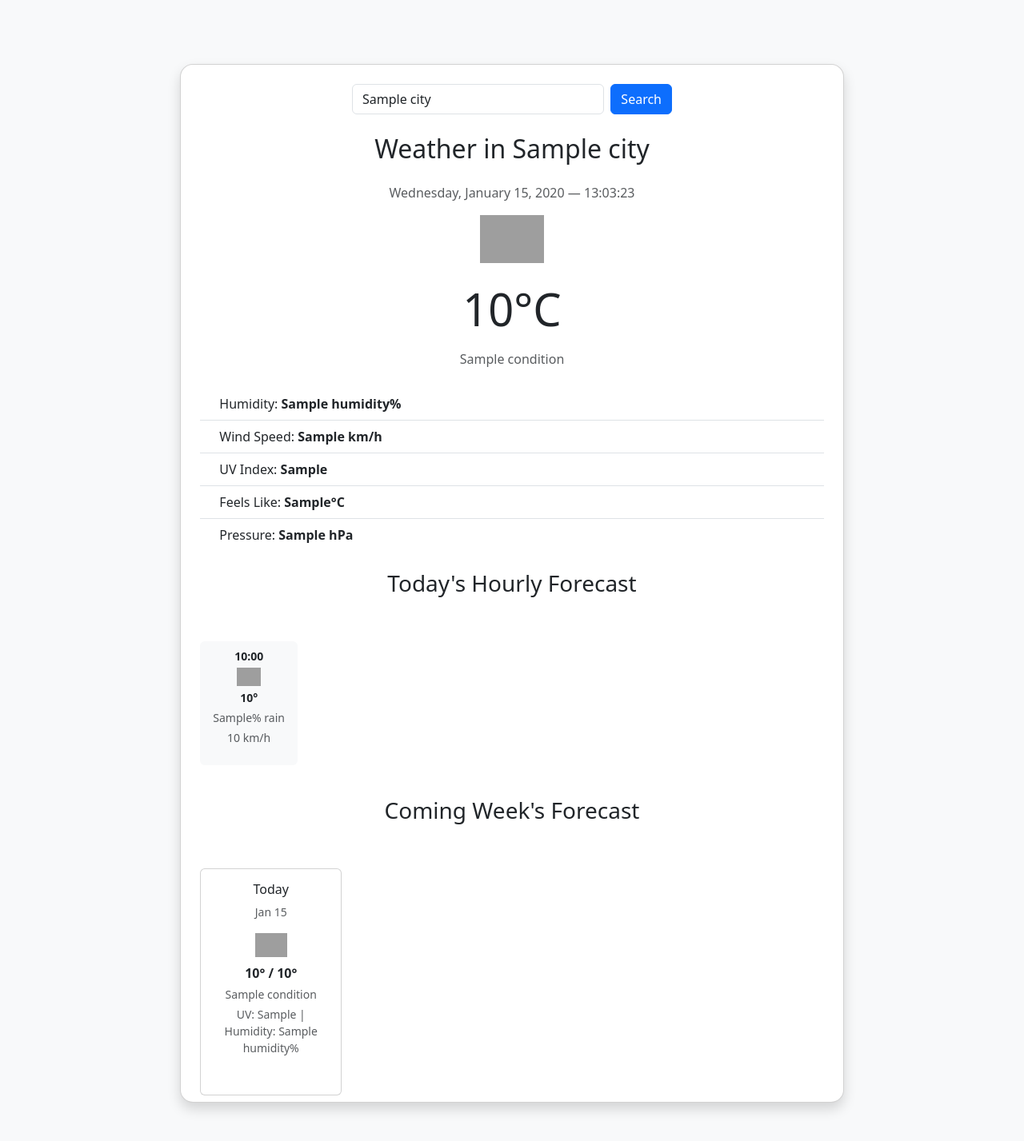
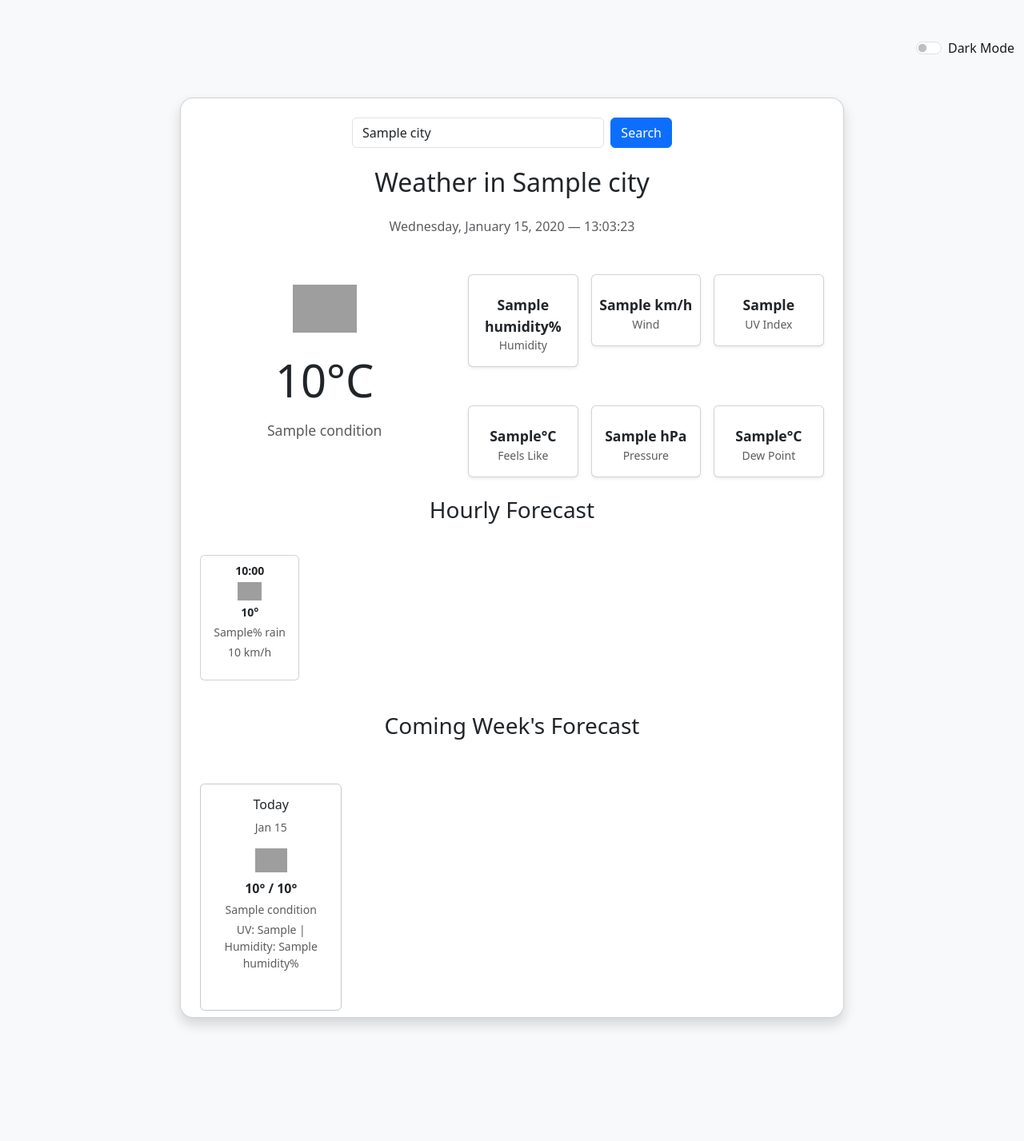
Before and after one commit to muaadh99/weather_app, a Django app: template weather/templates/weather/index.html in a window 1280 px wide. Shown: the whole page at 80% size. After the commit the page ends 1284 px from the top, so only its background shows below. Run offline with Django 5.2, Linux system fonts and the light colour scheme; the template is opened without the code that fills it: most values are stand-ins (such as "Sample title", 1, 10 or a date in 2020); some libraries are stand-ins or nearby versions; grey boxes are pictures that could not be loaded.

Commit message:
Dark mode added

```diff
--- a/weather/templates/weather/index.html
+++ b/weather/templates/weather/index.html
@@ -12,6 +12,19 @@
   <meta name="viewport" content="width=device-width, initial-scale=1">
   <link href="https://cdn.jsdelivr.net/npm/bootstrap@5.3.0/dist/css/bootstrap.min.css" rel="stylesheet">
   <style>
+    :root {
+      --bg-body-light: #f8f9fa;
+      --bg-body-dark: #181a1b;
+    }
+    [data-bs-theme="light"] body {
+      background-color: var(--bg-body-light) !important;
+      color: #191919;
+    }
+    [data-bs-theme="dark"] body {
+      background-color: var(--bg-body-dark) !important;
+      color: #f8f9fa;
+    }
+
     .weather-icon { width: 80px; }
     .card { margin-top: 2rem; }
     .searchbar { max-width: 400px; margin: 0 auto 2rem auto; }
@@ -29,8 +42,13 @@
 </head>
 
 <body class="bg-light">
-
   <div class="container-fluid py-5">
+    <div class="d-flex justify-content-end mb-3">
+      <div class="form-check form-switch">
+        <input class="form-check-input" type="checkbox" id="darkModeSwitch">
+        <label class="form-check-label" for="darkModeSwitch">Dark Mode</label>
+      </div>
+    </div>
     <div class="row justify-content-center">
       <div class="col-12 col-md-10 col-lg-8">
         <div class="card shadow rounded-4">
@@ -38,7 +56,7 @@
             <form method="post" class="mb-4 d-flex searchbar" id="city-form">
               {% csrf_token %}
               <input type="text" name="city" class="form-control me-2"
-                     placeholder="Eg: Galle, Sri Lanka — <City>, <Country Name>"
+                     placeholder="Eg: Galle, Sri Lanka"
                      value="{{ city|default:'' }}">
               <button class="btn btn-primary" type="submit">Search</button>
             </form>
@@ -57,43 +75,72 @@
               <h2 class="card-title text-center mb-4">Weather in {{ weather.city }}</h2>
               <p class="text-center text-muted">{{ now|date:"l, F j, Y" }} — <span id="live-time">{{ now|time:"H:i:s" }}</span></p>
 
-              <div class="d-flex flex-column align-items-center mb-4">
-                <img src="https:{{ weather.icon }}" alt="Weather icon" class="weather-icon mb-2">
-                <h3 class="display-4 my-3">{{ weather.temp_c }}°C</h3>
-                <span class="text-muted">{{ weather.condition }}</span>
+              <div class="row align-items-center justify-content-center mb-4 g-4">
+                <!-- Left: Main Weather Icon, Temp, Condition -->
+                <div class="col-12 col-md-5">
+                  <div class="d-flex flex-column align-items-center">
+                    <img src="https:{{ weather.icon }}" alt="Weather icon" style="width:80px; margin-bottom:10px;">
+                    <div class="display-4 my-3">{{ weather.temp_c }}°C</div>
+                    <div class="text-muted" style="font-size:1.1rem;">{{ weather.condition }}</div>
+                  </div>
+                </div>
+                <!-- Right: Metrics in Small Boxes -->
+                <div class="col-12 col-md-7">
+                  <div class="row g-3">
+                    <div class="col-6 col-sm-4">
+                      <div class="card text-center shadow-sm py-3">
+                        <i class="wi wi-humidity" style="font-size:2em; color:#3498db;"></i>
+                        <div class="mt-2 fw-bold" style="font-size:1.1em;">{{ weather.humidity }}%</div>
+                        <div class="small text-muted">Humidity</div>
+                      </div>
+                    </div>
+                    <div class="col-6 col-sm-4">
+                      <div class="card text-center shadow-sm py-3">
+                        <i class="wi wi-strong-wind" style="font-size:2em; color:#95a5a6;"></i>
+                        <div class="mt-2 fw-bold" style="font-size:1.1em;">{{ weather.wind_kph }} km/h</div>
+                        <div class="small text-muted">Wind</div>
+                      </div>
+                    </div>
+                    <div class="col-6 col-sm-4">
+                      <div class="card text-center shadow-sm py-3">
+                        <i class="wi wi-day-sunny" style="font-size:2em; color:#f7b731;"></i>
+                        <div class="mt-2 fw-bold" style="font-size:1.1em;">{{ weather.uv }}</div>
+                        <div class="small text-muted">UV Index</div>
+                      </div>
+                    </div>
+                    <div class="col-6 col-sm-4">
+                      <div class="card text-center shadow-sm py-3">
+                        <i class="wi wi-thermometer" style="font-size:2em; color:#e17055;"></i>
+                        <div class="mt-2 fw-bold" style="font-size:1.1em;">{{ weather.feelslike_c }}°C</div>
+                        <div class="small text-muted">Feels Like</div>
+                      </div>
+                    </div>
+                    <div class="col-6 col-sm-4">
+                      <div class="card text-center shadow-sm py-3">
+                        <i class="wi wi-barometer" style="font-size:2em; color:#636e72;"></i>
+                        <div class="mt-2 fw-bold" style="font-size:1.1em;">{{ weather.pressure_mb }} hPa</div>
+                        <div class="small text-muted">Pressure</div>
+                      </div>
+                    </div>
+                    <div class="col-6 col-sm-4">
+                      <div class="card text-center shadow-sm py-3">
+                        <i class="wi wi-raindrop" style="font-size:2em; color:#00b894;"></i>
+                        <div class="mt-2 fw-bold" style="font-size:1.1em;">{{ weather.dewpoint_c }}°C</div>
+                        <div class="small text-muted">Dew Point</div>
+                      </div>
+                    </div>
+                  </div>
+                </div>
               </div>
-
-              <ul class="list-group list-group-flush align mb-4">
-                <li class="list-group-item">
-                  <i class="wi wi-humidity me-2"></i>
-                  Humidity: <strong>{{ weather.humidity }}%</strong>
-                </li>
-                <li class="list-group-item">
-                  <i class="wi wi-strong-wind me-2"></i>
-                  Wind Speed: <strong>{{ weather.wind_kph }} km/h</strong>
-                </li>
-                <li class="list-group-item">
-                  <i class="wi wi-day-sunny me-2"></i>
-                  UV Index: <strong>{{ weather.uv }}</strong>
-                </li>
-                <li class="list-group-item">
-                  <i class="wi wi-thermometer me-2"></i>
-                  Feels Like: <strong>{{ weather.feelslike_c }}°C</strong>
-                </li>
-                <li class="list-group-item">
-                  <i class="wi wi-barometer me-2"></i>
-                  Pressure: <strong>{{ weather.pressure_mb }} hPa</strong>
-                </li>
-              </ul>
 
 
               <!-- Hourly Forecast for Today -->
               {% if hourly %}
-              <h3 class="text-center mb-4">Today's Hourly Forecast</h3>
+              <h3 class="text-center mb-">Hourly Forecast</h3>
               <div class="hourly-scroll pb-3 mb-4">
                 {% for hour in hourly %}
                 <div class="hourly-item">
-                  <div class="card text-center border-0 bg-light">
+                  <div class="card text-center border-1 bg-body">
                     <div class="card-body py-2">
                       <p class="small mb-1"><strong>{{ hour.time|time:"H:i" }}</strong></p>
                       <img src="https:{{ hour.icon }}" alt="{{ hour.condition }}" class="hourly-icon mb-1">
@@ -111,12 +158,11 @@
               <!-- 7-Day Forecast -->
               {% if forecast %}
               <h3 class="text-center mb-4">Coming Week's Forecast</h3>
-              <div class="row">
+              <div class="row ">
                 {% for day in forecast %}
                 <div class="col-lg-3 col-md-4 col-sm-6 mb-3">
-                  <div class="card forecast-card h-100 text-center">
+                  <div class="card forecast-card h-100 text-center bg-body text-body border border-secondary-subtle">
                     <div class="card-body">
-                      <!-- Day Name (Today, Tomorrow, or weekday name) -->
                       {% if forloop.first %}
                         <h6 class="card-title">Today</h6>
                       {% elif forloop.counter == 2 %}
@@ -124,20 +170,10 @@
                       {% else %}
                         <h6 class="card-title">{{ day.date|date:"l" }}</h6>
                       {% endif %}
-
-                      <!-- Formatted Date -->
                       <p class="card-text small text-muted">{{ day.date|date:"M j" }}</p>
-
-                      <!-- Weather Icon -->
                       <img src="https:{{ day.icon }}" alt="{{ day.condition }}" class="forecast-icon mb-2">
-
-                      <!-- Temperature Range -->
                       <p class="mb-1"><strong>{{ day.max_temp|floatformat:0 }}° / {{ day.min_temp|floatformat:0 }}°</strong></p>
-
-                      <!-- Weather Condition -->
                       <p class="small text-muted mb-1">{{ day.condition }}</p>
-
-                      <!-- Additional Info -->
                       <small class="text-muted">UV: {{ day.uv }} | Humidity: {{ day.humidity }}%</small>
                     </div>
                   </div>
@@ -185,5 +221,27 @@
   });
   </script>
 
+  <script>
+    document.addEventListener('DOMContentLoaded', function() {
+        const htmlElement = document.documentElement;
+        const switchElement = document.getElementById('darkModeSwitch');
+        let currentTheme = localStorage.getItem('bsTheme');
+        if (!currentTheme) {
+            currentTheme = window.matchMedia('(prefers-color-scheme: dark)').matches ? 'dark' : 'light';
+        }
+        htmlElement.setAttribute('data-bs-theme', currentTheme);
+        switchElement.checked = currentTheme === 'dark';
+        switchElement.addEventListener('change', function () {
+            if (this.checked) {
+                htmlElement.setAttribute('data-bs-theme', 'dark');
+                localStorage.setItem('bsTheme', 'dark');
+            } else {
+                htmlElement.setAttribute('data-bs-theme', 'light');
+                localStorage.setItem('bsTheme', 'light');
+            }
+        });
+    });
+  </script>
+
 </body>
 </html>
--- a/weather/views.py
+++ b/weather/views.py
@@ -24,6 +24,7 @@ def get_weather(city="Colombo"):
                 "uv": data["current"]["uv"],
                 "pressure_mb": data["current"]["pressure_mb"],
                 "condition": data["current"]["condition"]["text"],
+                "dewpoint_c": data["current"].get("dewpoint_c"),
                 "icon": data["current"]["condition"]["icon"],
             }
 
```
